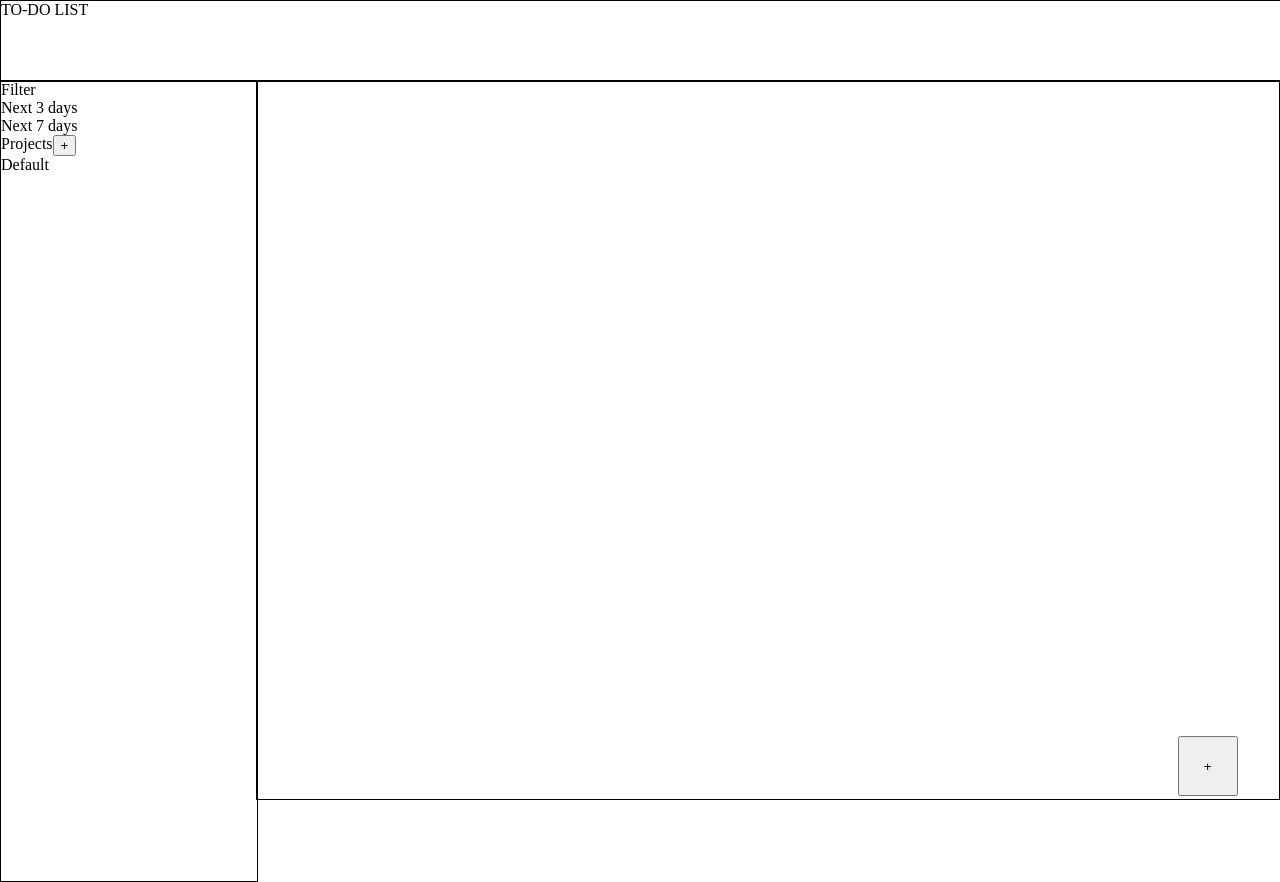
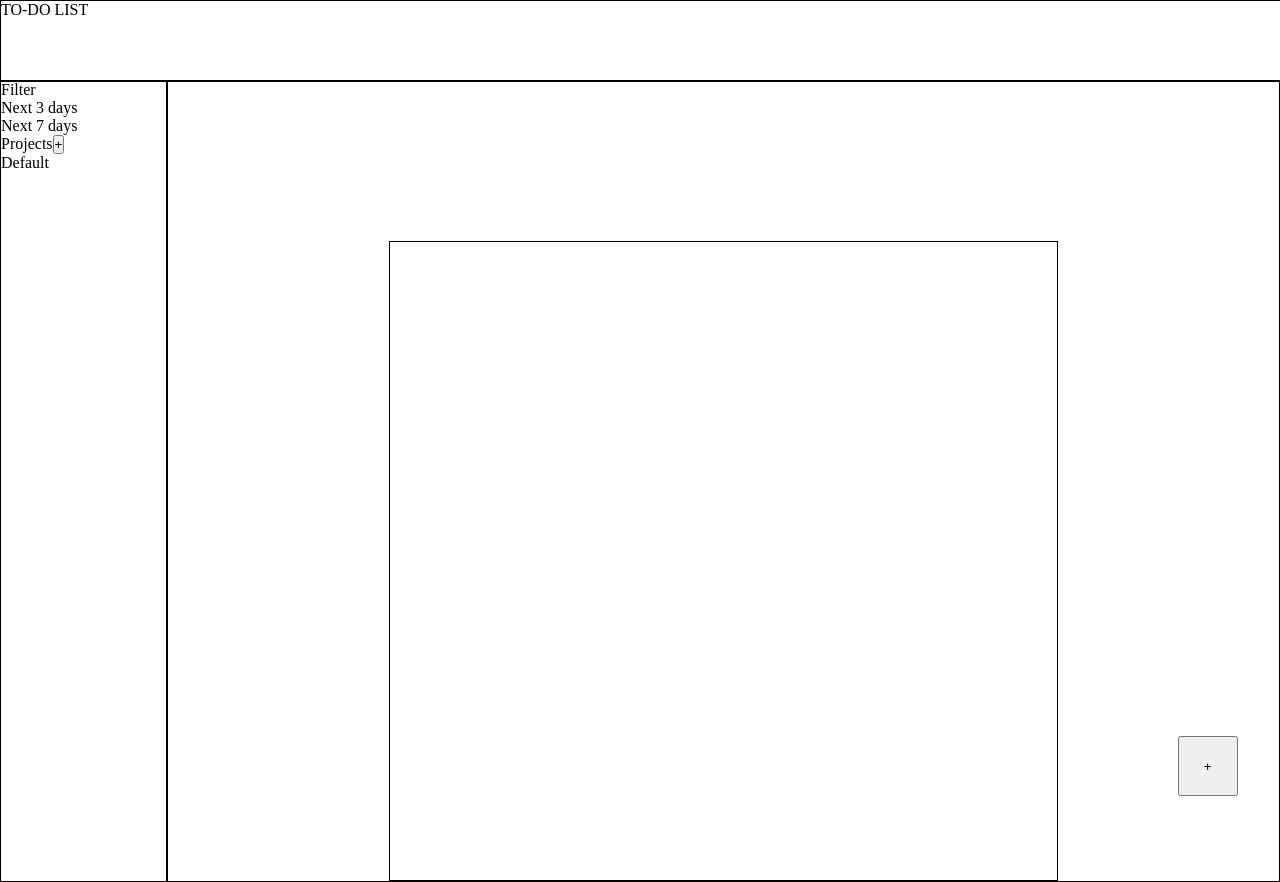
Before and after one commit to Divij1999/to_do_list, a website built with webpack: page dist/index.html in a window 1280 px wide. Before the commit the page ends 800 px from the top, so only its background shows below. Built offline with Linux system fonts and the light colour scheme.

Commit message:
Trying to create a new branch in case I mess up.

```diff
--- a/src/style.css
+++ b/src/style.css
@@ -1,15 +1,15 @@
 * {
-    margin:0px;
+    margin:0;
+    padding: 0;
 }
 
-.content, .sidebar, .toDo, .header, .form, .formTop, .formBottom, .title, .dueDate, .priority {
+.content, .sidebar, .toDo, .header, .form, .formTop, .toDoContainer, .formBottom, .title, .dueDate, .priority {
     border: 1px solid black;
 }
 
 body {
     display: flex;
     flex-direction: column;
-    height: 100vh;
 }
 
 .header {
@@ -19,33 +19,38 @@ body {
 
 }
 
-.body {
+
+.sidebar {
+    height:100vh;
+    width: 13vw;
+    position: fixed;
     display: flex;
-    height:100vh;
+    flex-direction: column;
     margin-top: 10vh;
+}
+
+/* To do stuff*/
+.content {
+   display: flex;
+   flex-direction: column;
+
+   align-items: center;
+   min-height: 100vh;
+   margin-top: 10vh;
+   margin-left: 13vw;
 
 }
 
-.sidebar {
-    height:100vh;
-    width: 20vw;
-    position: fixed;
+.toDoContainer {
     display: flex;
     flex-direction: column;
+    gap: 400px;
+    width: 60%;
+    margin-top: 20vh;
+    flex: 1;
 }
+.toDo {
 
-.content {
-   display: flex;
-   margin-left: 20vw;
-   flex: 1;
-   flex-direction: column;
-   justify-content: center;
-   align-items: center;
-
-}
-
-.toDo {
-    width: 800px;
     height:60px;
     display: flex;
     gap: 20px;
@@ -53,6 +58,7 @@ body {
     flex-wrap: wrap;
 }
 
+/* Form stuff */
 .form {
     display: flex;
     flex-direction: column;
--- a/src/to_do_dom.js
+++ b/src/to_do_dom.js
@@ -6,6 +6,7 @@ const createForm =(() => {
         const form = document.createElement("div");
         const top = document.createElement("div");
         const title = document.createElement("input");
+        title.setAttribute("maxlength", "35");
 
         const priority = document.createElement("select");
         const low=document.createElement("option");
@@ -59,7 +60,8 @@ const createForm =(() => {
 
         div.appendChild(form);
         const body = document.querySelector("body");
-        body.appendChild(div);
+        const content = document.querySelector(".content");
+        body.insertBefore(div, content);
         return div;
     };
 
@@ -86,8 +88,6 @@ const createToDo = (() => {
         const dueDate = document.createElement("div");
         const priority = document.createElement("div");
         const options = document.createElement("div");
-        const editToDo = document.createElement("button");
-        editToDo.innerText="Edit";
         const deleteToDo = document.createElement("button");
         deleteToDo.innerText="Delete";
 
@@ -97,10 +97,9 @@ const createToDo = (() => {
         dueDate.classList.add("toDoDueDate");
         priority.classList.add("toDoPriority");
         options.classList.add("toDoOptions");
-        editToDo.classList.add("editToDo");
         deleteToDo.classList.add("deleteToDo");
 
-        options.appendChild(editToDo);
+
         options.appendChild(deleteToDo);
 
         toDo.appendChild(completed);
@@ -111,8 +110,8 @@ const createToDo = (() => {
 
         completed.checked=complete;
         title.innerText=toDoTitle;
-        dueDate.innerText=toDoDueDate;
-        priority.innerText=toDoPriority;
+        dueDate.innerText=`Due Date: ${toDoDueDate}`;
+        priority.innerText=`Priority: ${toDoPriority}`;
 
         return toDo;
     };
```
Also changed, not shown: dist/index.html, dist/main.js.
